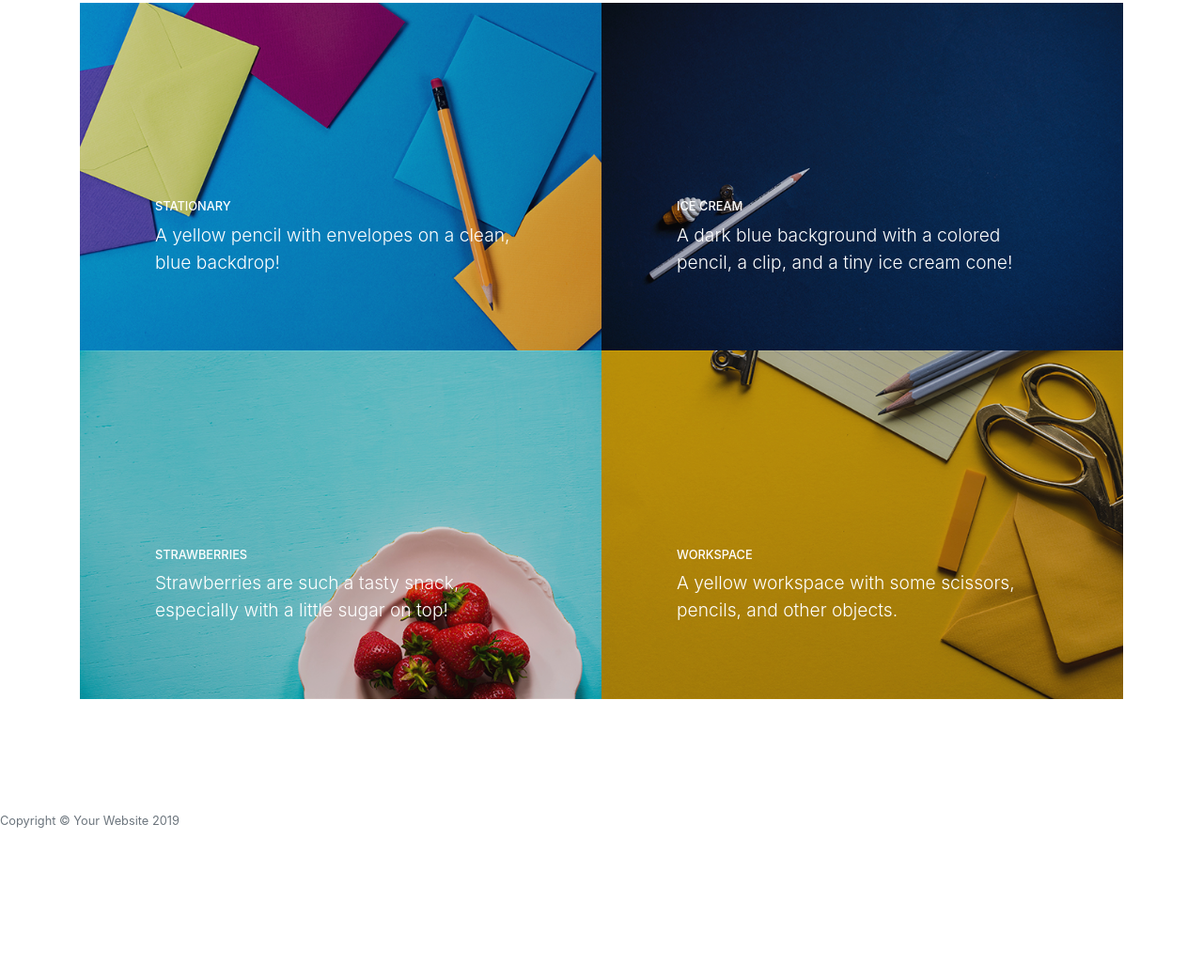
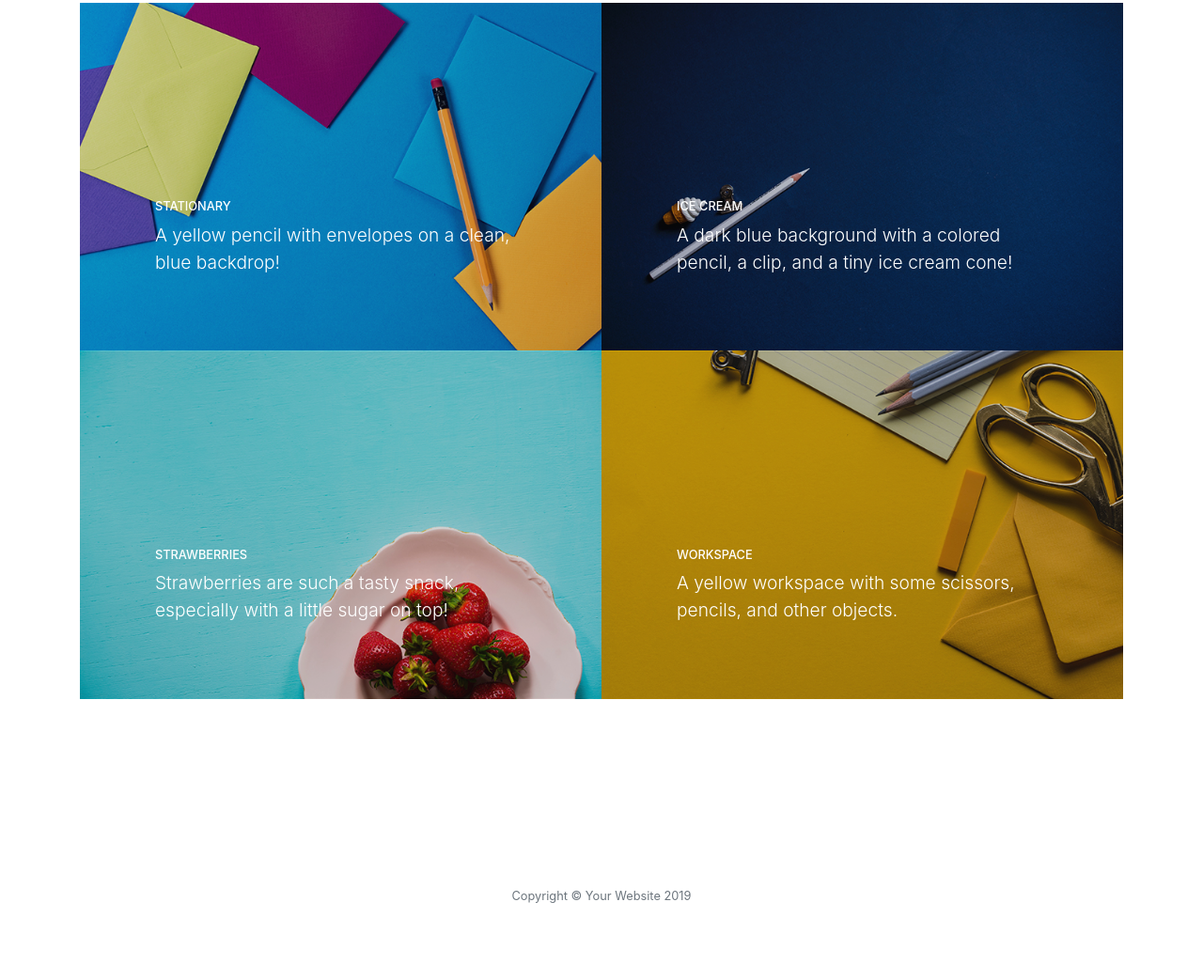
Before and after one commit to drammen94/portefoolje, a website with bundled scripts: page index.html in a window 1280 px wide. Shown: the part 2714-3757 px from the top of the page at 94% size. Before the commit the page ends 3597 px from the top, so only its background shows below. Built offline with nearby package versions, Linux system fonts and the light colour scheme.

Commit message:
Update index.html
Rearranged footer

```diff
--- a/index.html
+++ b/index.html
@@ -195,7 +195,10 @@
 
 
   <!-- Footer -->
+  <footer class="footer text-center">
+    <div class="container">
       <p class="text-muted small mb-0">Copyright &copy; Your Website 2019</p>
+    </div>
   </footer>
 
   <!-- Scroll to Top Button-->
```
